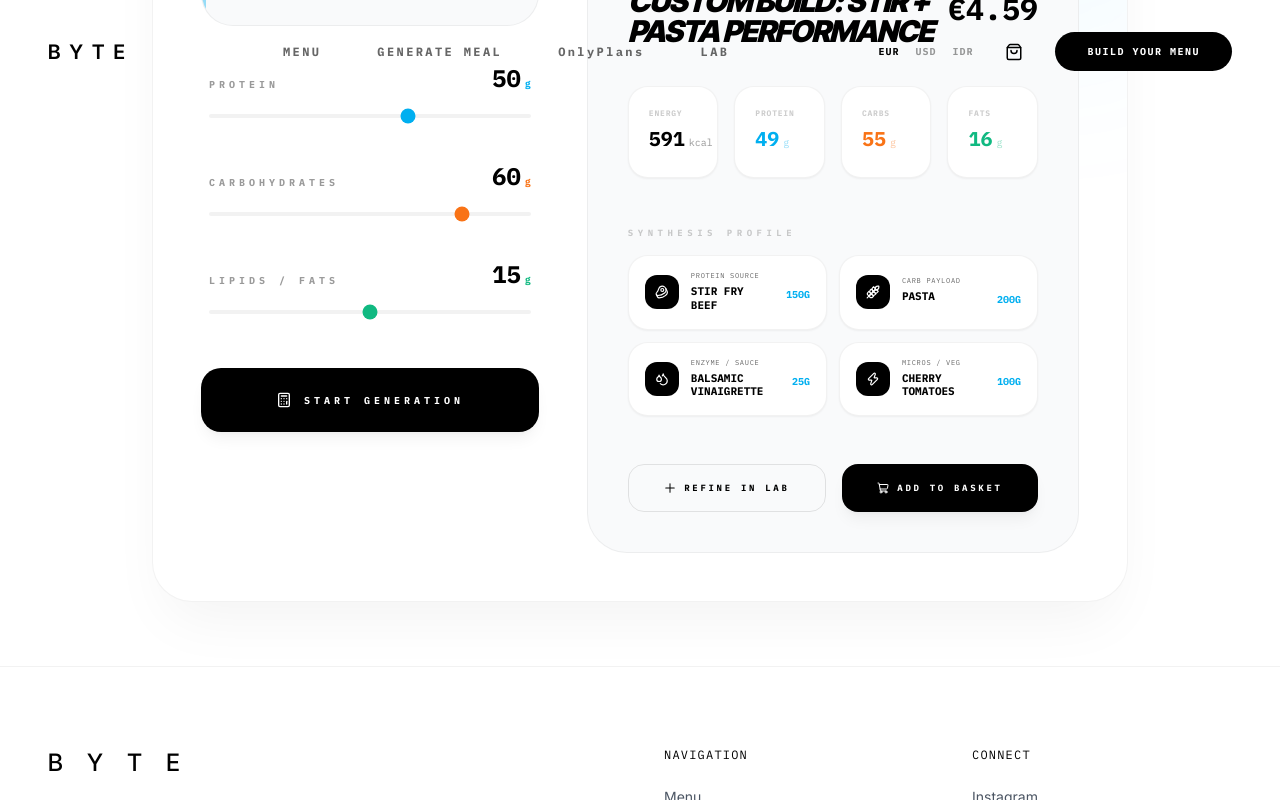
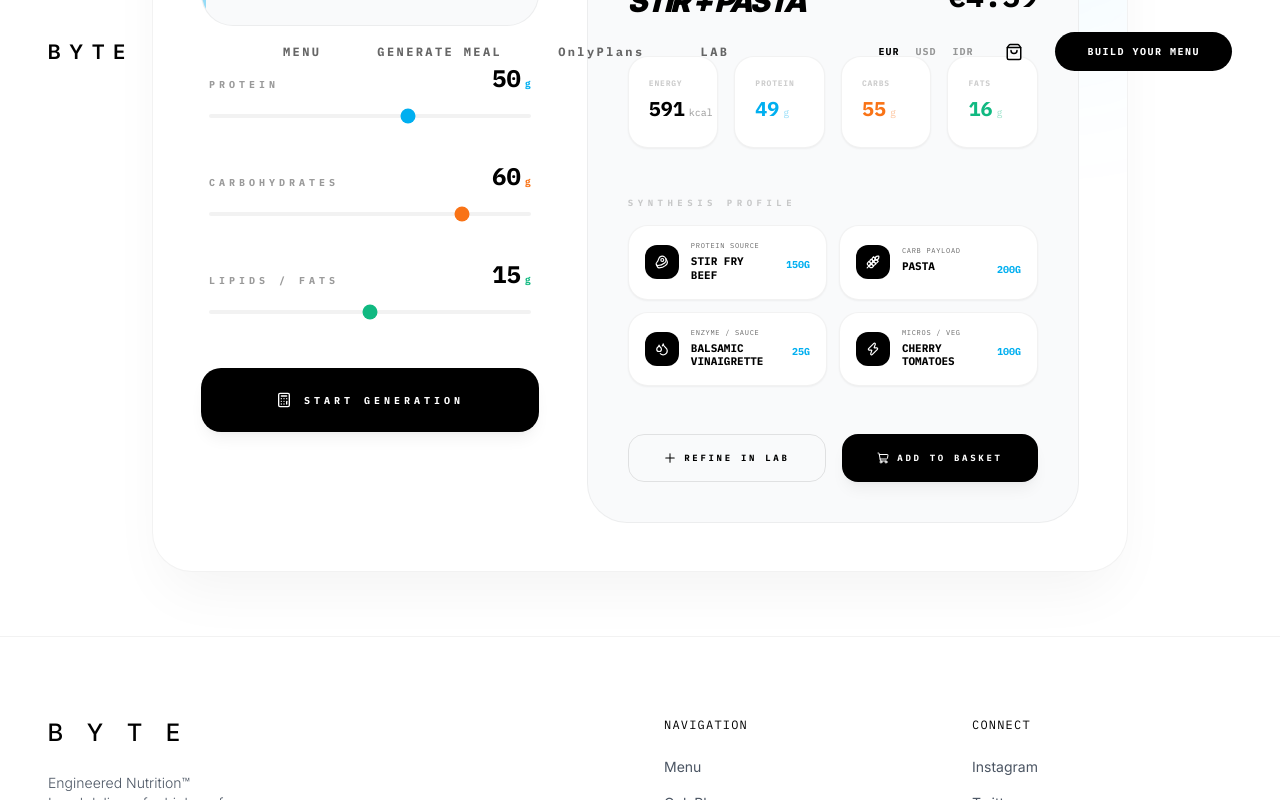
Before and after one commit to gitcipi/BYTELAB, a React (Vite) app: page /macro-generator in a window 1280 px wide. Both pictures are taken after a click on the button "START GENERATION". Shown: the part 438-1238 px from the top of the page. Built offline with nearby package versions, Linux system fonts and the light colour scheme.

Commit message:
style(macro): simplify naming and remove redundant labels

```diff
--- a/src/pages/MacroGenerator.tsx
+++ b/src/pages/MacroGenerator.tsx
@@ -93,7 +93,7 @@ const MacroGenerator = () => {
 
       const pName = pOpt.name === 'Skip' ? '' : pOpt.name.split(' ')[0];
       const cName = cOpt.name === 'Skip' ? '' : cOpt.name.split(' ')[0];
-      const mealName = `Custom Build: ${pName}${pName && cName ? ' + ' : ''}${cName} Performance`.replace(' +  Performance', ' Performance').trim();
+      const mealName = `${pName}${pName && cName ? ' + ' : ''}${cName}`.trim();
 
       setGeneratedMeal({
         name: mealName,
@@ -209,7 +209,7 @@ const MacroGenerator = () => {
                       <div>
                         <div className="flex items-center gap-3 mb-3">
                           <span className="w-1.5 h-1.5 rounded-full bg-[#00aff0]" />
-                          <span className="text-[9px] font-mono tracking-[0.4em] uppercase text-[#00aff0] font-bold block">Protocol Derived</span>
+                          <span className="text-[9px] font-mono tracking-[0.4em] uppercase text-[#00aff0] font-bold block">Engineered Protocol</span>
                         </div>
                         <h4 className="text-3xl font-heading font-black tracking-tighter text-black uppercase italic leading-none">{generatedMeal.name}</h4>
                       </div>
```
